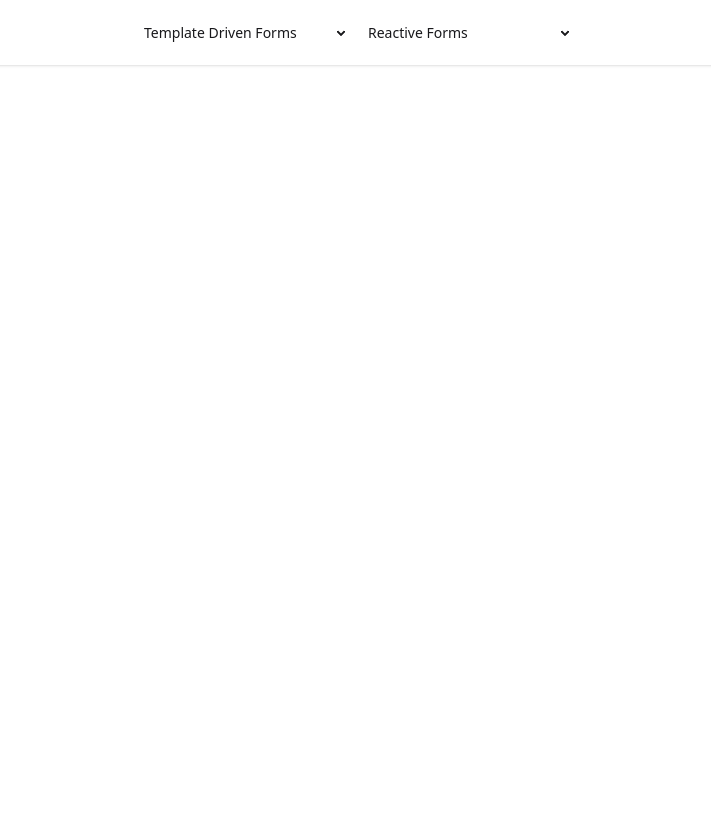
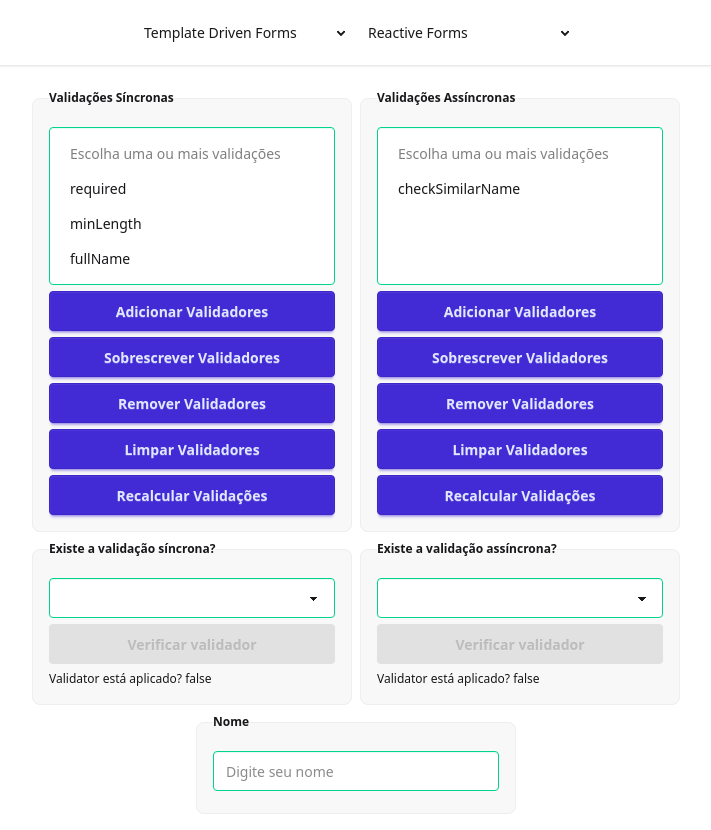
Before and after one commit to farleybsd/FormulariosAngular, an Angular app in the folder Template Driven Forms/curso-formularios-com-angular/: page /reactive-forms/validations in a window 1280 px wide. Before the commit this address led to /. Shown: the whole page, without its empty margins (284-995 px from the left). Before the commit the page ends 800 px from the top, so only its background shows below. Built offline with nearby package versions, Linux system fonts and the light colour scheme.

Commit message:
Reactive
Reactive

```diff
--- /dev/null
+++ b/Template Driven Forms/curso-formularios-com-angular/src/app/features/reactive-forms/2.validations/validations/validations.component.css
@@ -0,0 +1,20 @@
+select[multiple].select {
+  display: block;
+  height: auto;
+  min-height: 8rem;
+  padding: 0.5rem;
+  background-image: none;
+}
+
+select[multiple].select option {
+  display: block;
+  width: 100%;
+  padding: 0.5rem 0.75rem;
+  border-radius: 0.375rem;
+  white-space: normal;
+}
+
+select[multiple].select option:checked {
+  background-color: var(--color-primary);
+  color: var(--color-primary-content);
+}
--- /dev/null
+++ b/Template Driven Forms/curso-formularios-com-angular/src/app/features/reactive-forms/2.validations/validations/validations.component.html
@@ -0,0 +1,92 @@
+<div class="flex gap-2">
+  <div class="flex flex-col">
+    <fieldset class="fieldset bg-base-200 border-base-300 rounded-box w-xs border p-4">
+      <legend class="fieldset-legend">Validações Síncronas</legend>
+      <select class="select" multiple [(ngModel)]="selectedSyncValidations">
+        <option disabled selected>Escolha uma ou mais validações</option>
+        @for (key of syncValidationsKeys(); track key) {
+          <option [value]="key">{{ key }}</option>
+        }
+      </select>
+
+      <button class="btn btn-primary" (click)="addSyncValidators()">Adicionar Validadores</button>
+      <button class="btn btn-primary" (click)="setSyncValidators()">
+        Sobrescrever Validadores
+      </button>
+      <button class="btn btn-primary" (click)="removeSyncValidators()">Remover Validadores</button>
+      <button class="btn btn-primary" (click)="clearSyncValidators()">Limpar Validadores</button>
+      <button class="btn btn-primary" (click)="updateValueAndValidity()">
+        Recalcular Validações
+      </button>
+    </fieldset>
+
+    <fieldset class="fieldset bg-base-200 border-base-300 rounded-box w-xs border p-4">
+      <legend class="fieldset-legend">Existe a validação síncrona?</legend>
+      <select class="select" [(ngModel)]="selectedSyncValidation">
+        <option disabled selected>Escolha uma validação</option>
+        @for (key of syncValidationsKeys(); track key) {
+          <option [value]="key">{{ key }}</option>
+        }
+      </select>
+
+      <button
+        class="btn btn-primary"
+        (click)="checkValidatorExistence()"
+        [disabled]="!selectedSyncValidationFn()"
+      >
+        Verificar validador
+      </button>
+
+      <p>Validator está aplicado? {{ selectedSyncValidatorExists() }}</p>
+    </fieldset>
+  </div>
+  <div class="flex flex-col">
+    <fieldset class="fieldset bg-base-200 border-base-300 rounded-box w-xs border p-4">
+      <legend class="fieldset-legend">Validações Assíncronas</legend>
+      <select class="select" multiple [(ngModel)]="selectedAsyncValidations">
+        <option disabled selected>Escolha uma ou mais validações</option>
+        @for (key of asyncValidationsKeys(); track key) {
+          <option [value]="key">{{ key }}</option>
+        }
+      </select>
+
+      <button class="btn btn-primary" (click)="addAsyncValidators()">Adicionar Validadores</button>
+      <button class="btn btn-primary" (click)="setAsyncValidators()">
+        Sobrescrever Validadores
+      </button>
+      <button class="btn btn-primary" (click)="removeAsyncValidators()">Remover Validadores</button>
+      <button class="btn btn-primary" (click)="clearAsyncValidators()">Limpar Validadores</button>
+      <button class="btn btn-primary" (click)="updateValueAndValidity()">
+        Recalcular Validações
+      </button>
+    </fieldset>
+
+    <fieldset class="fieldset bg-base-200 border-base-300 rounded-box w-xs border p-4">
+      <legend class="fieldset-legend">Existe a validação assíncrona?</legend>
+      <select class="select" [(ngModel)]="selectedAsyncValidation">
+        <option disabled selected>Escolha uma validação</option>
+        @for (key of asyncValidationsKeys(); track key) {
+          <option [value]="key">{{ key }}</option>
+        }
+      </select>
+
+      <button
+        class="btn btn-primary"
+        (click)="checkAsyncValidatorExistence()"
+        [disabled]="!selectedAsyncValidationFn()"
+      >
+        Verificar validador
+      </button>
+
+      <p>Validator está aplicado? {{ selectedAsyncValidatorExists() }}</p>
+    </fieldset>
+  </div>
+</div>
+
+<div class="flex justify-center">
+  <fieldset class="fieldset bg-base-200 border-base-300 rounded-box w-xs border p-4">
+    <legend class="fieldset-legend">Nome</legend>
+    <input type="text" class="input" placeholder="Digite seu nome" [formControl]="name" />
+    <app-error-messages [control]="name" />
+  </fieldset>
+</div>
--- /dev/null
+++ b/Template Driven Forms/curso-formularios-com-angular/src/app/features/reactive-forms/2.validations/validations/validations.component.ts
@@ -0,0 +1,140 @@
+import { ChangeDetectionStrategy, Component, computed, signal } from '@angular/core';
+import { FormControl, FormsModule, ReactiveFormsModule, Validators } from '@angular/forms';
+import { fullNameValidator } from '../../1.form-control/validators/full-name-validator';
+import { maxNameValidator } from '../../1.form-control/validators/max-names-validator';
+import { ErrorMessagesComponent } from '../../../../shared/error-messages/components/error-messages/error-messages.component';
+import { checkSimilarNameValidator } from '../../1.form-control/validators/check-similar-name.validator';
+
+@Component({
+  selector: 'app-validations',
+  imports: [ReactiveFormsModule, FormsModule, ErrorMessagesComponent],
+  templateUrl: './validations.component.html',
+  styleUrl: './validations.component.css',
+  changeDetection: ChangeDetectionStrategy.OnPush,
+})
+export class ValidationsComponent {
+   private syncValidations = signal([
+    { name: 'required', validation: Validators.required },
+    { name: 'minLength', validation: Validators.minLength(3) },
+    {
+      name: 'fullName',
+      validation: fullNameValidator,
+    },
+    {
+      name: 'maxNames',
+      validation: maxNameValidator(2),
+    },
+  ]);
+
+  private asyncValidations = signal([
+    { name: 'checkSimilarName', validation: checkSimilarNameValidator() },
+  ]);
+
+  protected selectedSyncValidations = signal<string[]>([]);
+  protected selectedSyncValidation = signal<string | null>(null);
+  protected selectedSyncValidatorExists = signal<boolean>(false);
+
+  protected selectedAsyncValidations = signal<string[]>([]);
+  protected selectedAsyncValidation = signal<string | null>(null);
+  protected selectedAsyncValidatorExists = signal<boolean>(false);
+
+  private selectedSyncValidationsFn = computed(() => {
+    return this.syncValidations()
+      .filter((item) => this.selectedSyncValidations().includes(item.name))
+      .map((item) => item.validation!);
+  });
+
+  protected selectedSyncValidationFn = computed(() => {
+    if (!this.selectedSyncValidation()) {
+      return null;
+    }
+
+    const validationObj = this.syncValidations().find(
+      (item) => this.selectedSyncValidation() === item.name,
+    );
+
+    return validationObj?.validation;
+  });
+
+  private selectedAsyncValidationsFn = computed(() => {
+    return this.asyncValidations()
+      .filter((item) => this.selectedAsyncValidations().includes(item.name))
+      .map((item) => item.validation!);
+  });
+
+  protected selectedAsyncValidationFn = computed(() => {
+    if (!this.selectedAsyncValidation()) {
+      return null;
+    }
+
+    const validationObj = this.asyncValidations().find(
+      (item) => this.selectedAsyncValidation() === item.name,
+    );
+
+    return validationObj?.validation;
+  });
+
+  protected syncValidationsKeys = computed(() => this.syncValidations().map((item) => item.name));
+  protected asyncValidationsKeys = computed(() => this.asyncValidations().map((item) => item.name));
+
+  protected name = new FormControl('');
+
+  protected addSyncValidators() {
+    const fns = this.selectedSyncValidationsFn();
+    this.name.addValidators(fns);
+    this.selectedSyncValidations.set([]);
+  }
+
+  protected setSyncValidators() {
+    const fns = this.selectedSyncValidationsFn();
+    this.name.setValidators(fns);
+    this.selectedSyncValidations.set([]);
+  }
+
+  protected removeSyncValidators() {
+    const fns = this.selectedSyncValidationsFn();
+    this.name.removeValidators(fns);
+    this.selectedSyncValidations.set([]);
+  }
+
+  protected clearSyncValidators() {
+    this.name.clearValidators();
+  }
+
+  protected checkValidatorExistence() {
+    const fn = this.selectedSyncValidationFn()!;
+    this.selectedSyncValidatorExists.set(this.name.hasValidator(fn));
+  }
+
+  protected addAsyncValidators() {
+    const fns = this.selectedAsyncValidationsFn();
+    this.name.addAsyncValidators(fns);
+    this.selectedAsyncValidations.set([]);
+  }
+
+  protected setAsyncValidators() {
+    const fns = this.selectedAsyncValidationsFn();
+    this.name.setAsyncValidators(fns);
+    this.selectedAsyncValidations.set([]);
+  }
+
+  protected removeAsyncValidators() {
+    const fns = this.selectedAsyncValidationsFn();
+    this.name.removeAsyncValidators(fns);
+    this.selectedAsyncValidations.set([]);
+  }
+
+  protected clearAsyncValidators() {
+    this.name.clearAsyncValidators();
+  }
+
+  protected checkAsyncValidatorExistence() {
+    const fn = this.selectedAsyncValidationFn()!;
+    this.selectedAsyncValidatorExists.set(this.name.hasAsyncValidator(fn));
+  }
+
+  protected updateValueAndValidity() {
+    this.name.updateValueAndValidity();
+  }
+
+}
```
Also changed, not shown: Template Driven Forms/curso-formularios-com-angular/src/app/features/reactive-forms/routes.ts (+12 -7 lines).
